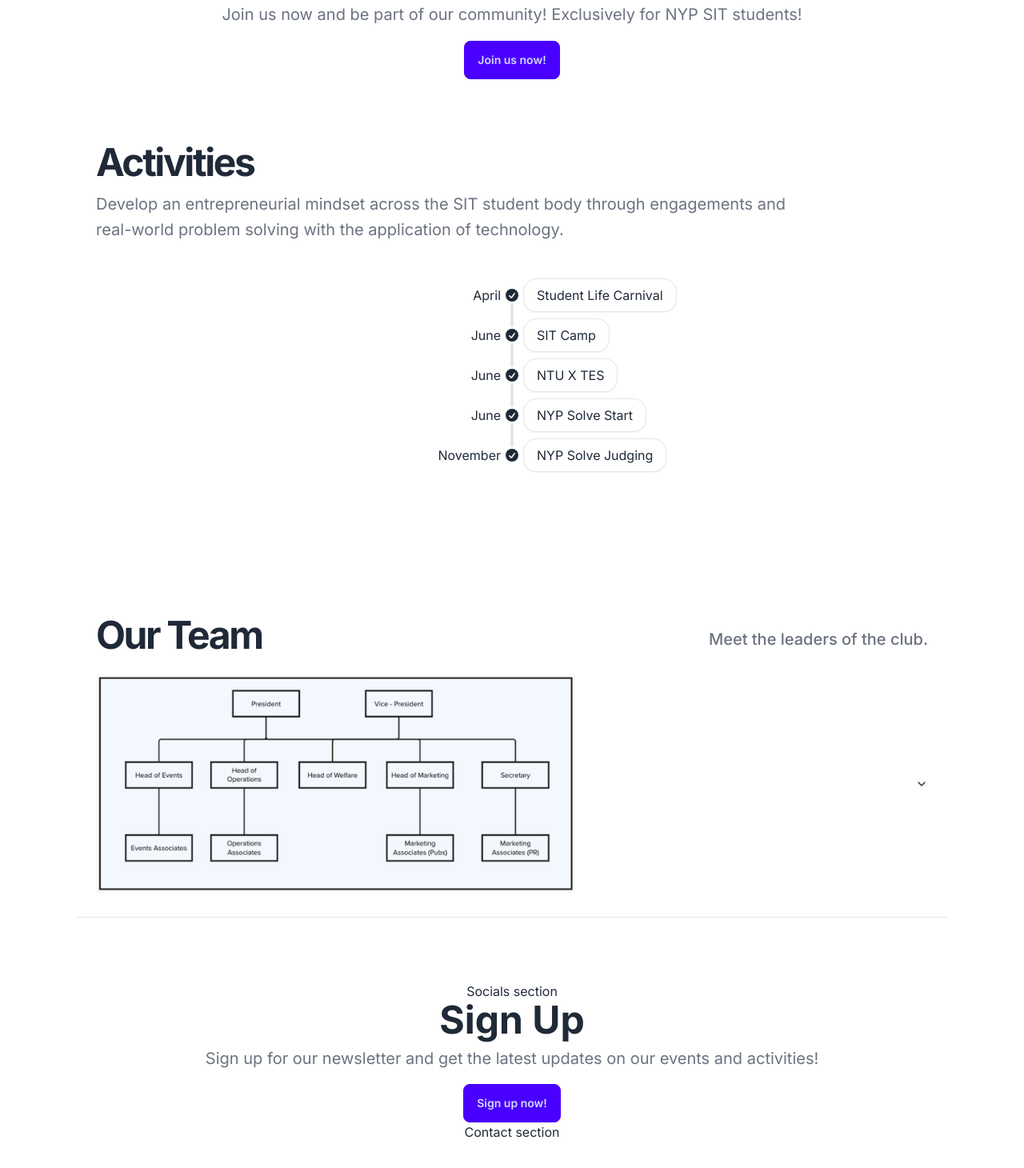
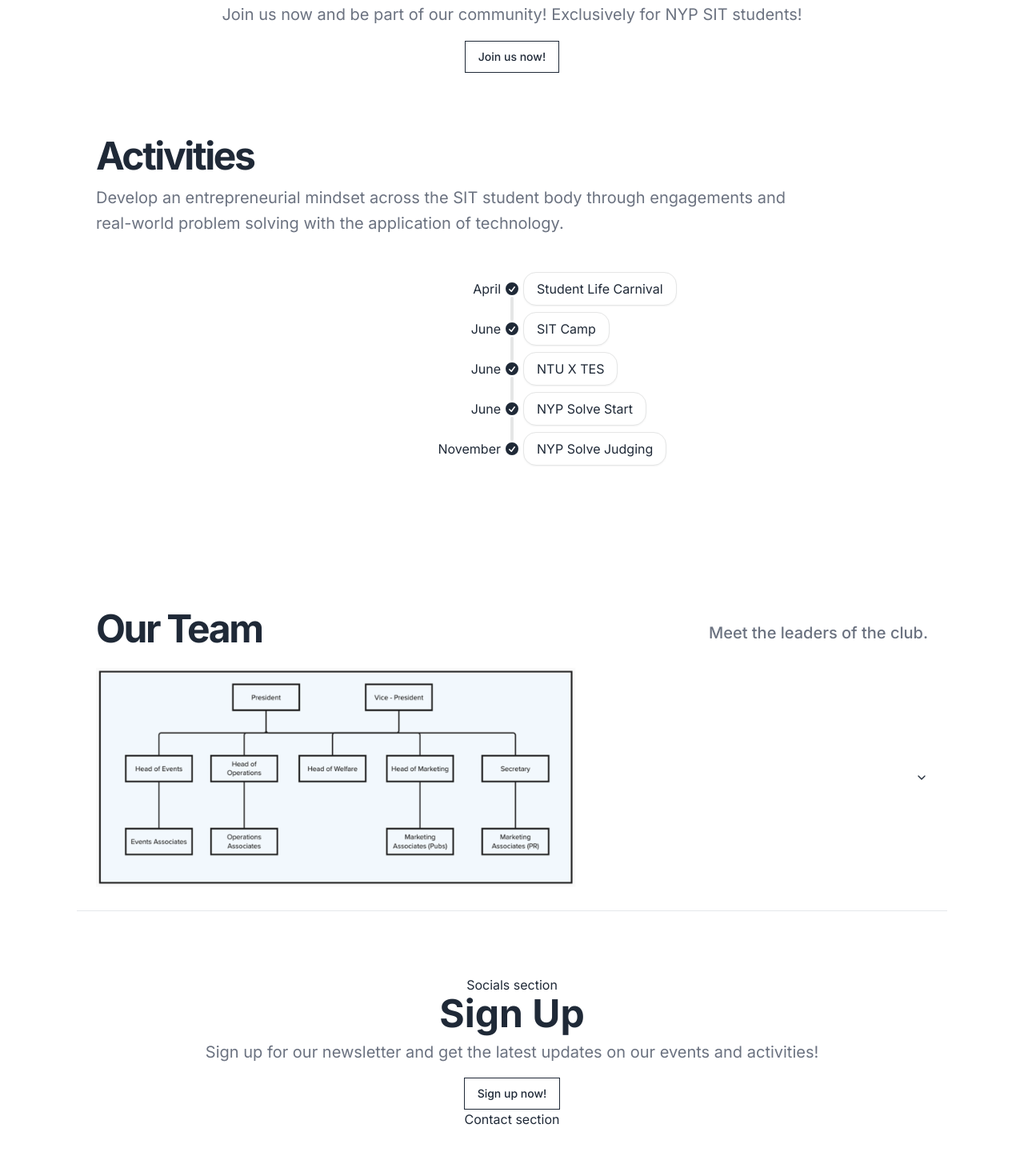
Before and after one commit to nyptechclub/nyptech, a Next.js app in the folder nyptech/: page / in a window 1280 px wide. Shown: the part 198-1658 px from the top of the page at 80% size. Built offline with nearby package versions, Linux system fonts and the light colour scheme.

Commit message:
style: uses shadcn/ui button instead of daisyUI

```diff
--- a/nyptech/src/app/_components/join-club.tsx
+++ b/nyptech/src/app/_components/join-club.tsx
@@ -1,4 +1,7 @@
 // Dennise's
+
+import { Button } from "@/components/ui/button";
+import Link from "next/link";
 
 const Join = () => {
 	return (
@@ -10,9 +13,13 @@ const Join = () => {
 				Join us now and be part of our community! Exclusively for NYP SIT
 				students!
 			</div>
-			<button className="mt-4 btn btn-primary" type="button">
+			<Button className="mt-4" variant={"outline"} asChild>
+				{/* TODO: Add link here */}
+				<Link href={""}>Join us now!</Link>
+			</Button>
+			{/* <button className="mt-4 btn btn-primary" type="button">
 				Join us now!
-			</button>
+			</button> */}
 		</div>
 	);
 };
--- a/nyptech/src/app/_components/sign-up.tsx
+++ b/nyptech/src/app/_components/sign-up.tsx
@@ -1,4 +1,7 @@
 // Dennise's
+
+import { Button } from "@/components/ui/button";
+import Link from "next/link";
 
 const SignUp = () => {
 	return (
@@ -8,9 +11,13 @@ const SignUp = () => {
 				Sign up for our newsletter and get the latest updates on our events and
 				activities!
 			</div>
-			<button className="mt-4 btn btn-primary" type="button">
+			<Button className="mt-4" variant={"outline"} asChild>
+				{/* TODO: Add link here */}
+				<Link href={""}>Sign up now!</Link>
+			</Button>
+			{/* <button className="mt-4 btn btn-primary" type="button">
 				Sign up now!
-			</button>
+			</button> */}
 		</div>
 	);
 };
```
